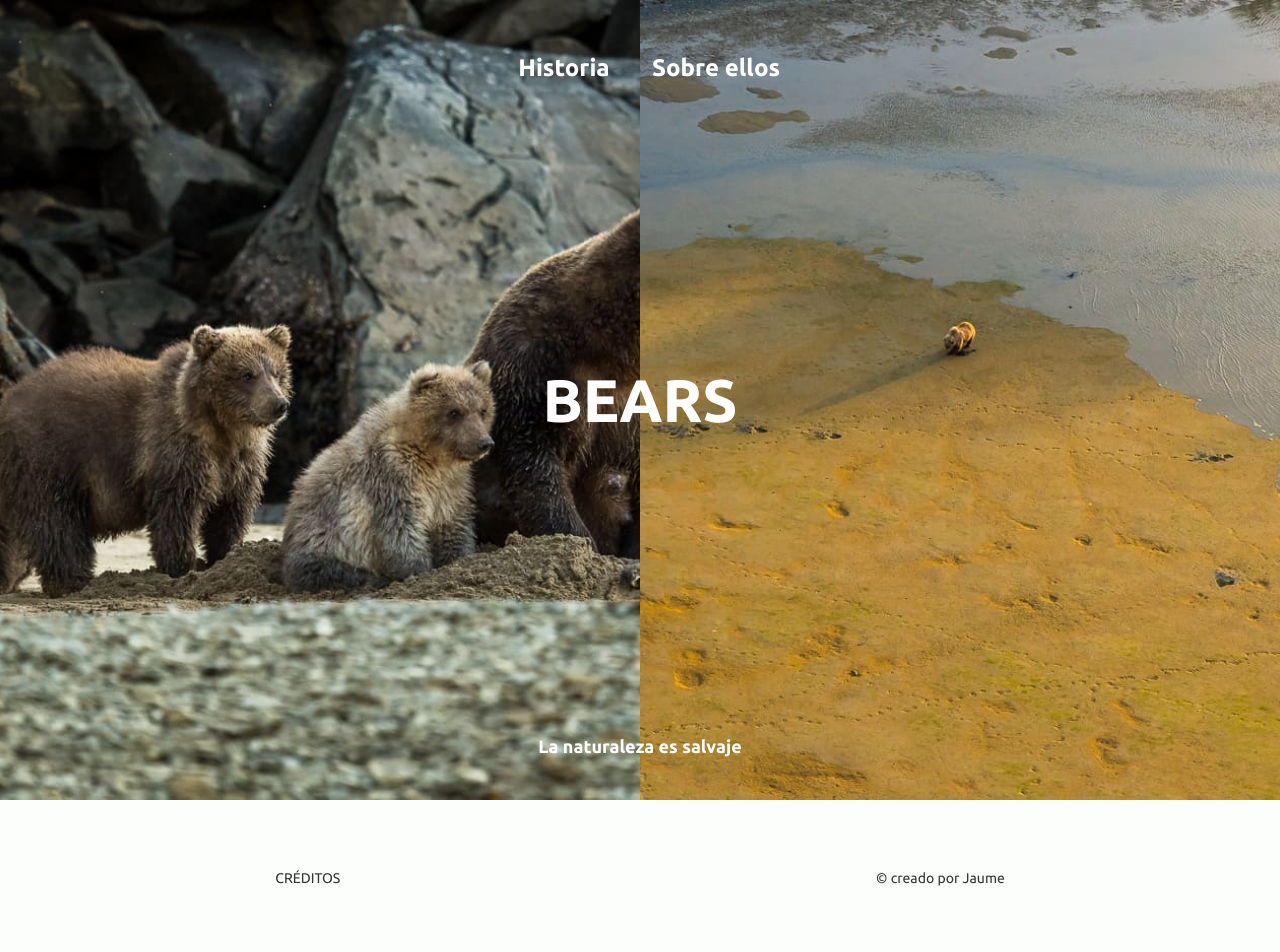
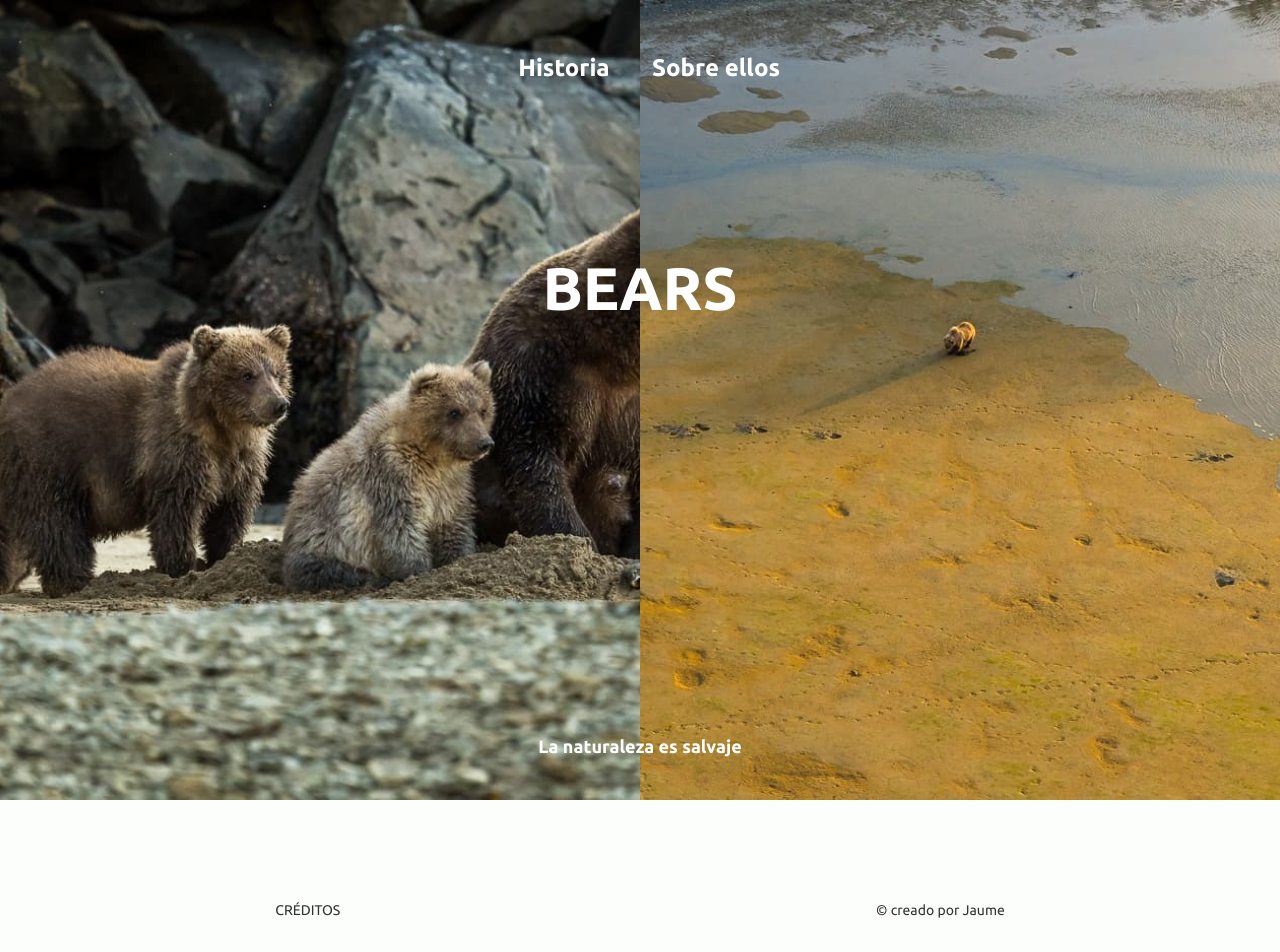
Before and after one commit to JaumeEsquerdo/bears-web, a React (Vite) app in the folder bears/: page / in a window 1280 px wide. Shown: the top 952 px of the page. Built offline with nearby package versions, Linux system fonts and the light colour scheme.

Commit message:
ajustar padding bt en el footer para mejorar robustez en animacion + logica con useLayoutEffect al contenido dinamico del footer

```diff
--- a/bears/src/App.tsx
+++ b/bears/src/App.tsx
@@ -76,7 +76,7 @@ function App() {
           <Header isOpen={isOpen} setIsOpen={setIsOpen} />
           <motion.h1
             ref={titleRef}
-            className="fixed z-40 text-6xl font-bold -translate-x-1/2 -translate-y-1/2 pointer-events-none top-1/2 left-1/2"
+            className="fixed z-40 text-6xl font-bold -translate-x-1/2 -translate-y-1/2 pointer-events-none top-[36%] left-1/2"
             style={{ color }}
           >
             BEARS
--- a/bears/src/components/Contenido.tsx
+++ b/bears/src/components/Contenido.tsx
@@ -9,7 +9,7 @@ export const Contenido = ({ children }: Props) => {
     return (
 
         <motion.div
-            className="relative flex flex-col items-center justify-between w-full min-h-screen p-8 overflow-hidden"
+            className="relative flex flex-col items-center w-full min-h-screen p-8 overflow-hidden"
             initial={{ opacity: 0, x: -100 }}
             animate={{ opacity: 1, x: 0 }}
             exit={{ opacity: 0, x: 100 }}
--- a/bears/src/components/FooterContenido.tsx
+++ b/bears/src/components/FooterContenido.tsx
@@ -1,10 +1,12 @@
-import { useState, useEffect } from "react";
+import { useState, useEffect, useRef, useLayoutEffect } from "react";
 import { motion } from 'framer-motion'
 import { useSection } from "../hooks/useSection";
 
 
 export const FooterContenido = () => {
     const [footerOpen, setFooterOpen] = useState(false)
+    const contentRef = useRef<HTMLDivElement>(null)
+    const [height, setHeight] = useState(0)
     const section = useSection();
 
     useEffect(() => {
@@ -14,11 +16,18 @@ export const FooterContenido = () => {
         return () => clearTimeout(id);
     }, [section]);
 
+    useLayoutEffect(() => {
+        if (contentRef.current) {
+            setHeight(contentRef.current.scrollHeight)
+        }
+    }, [footerOpen])
+
+    /* meto un padding top en el footer alto para poder animar sin que justify-between me mueva contenido por tener huecos incompletos en el alyout, y asi ganar estabilidad....
+    también podria haber jugado con flex 1 en el contenido, pero en este caso por temas de robustez he preferido este  */
     return (
-        <footer className="w-3/5"
+        <footer className="w-3/5">
+            <motion.div className="flex justify-between w-full pt-48 pb-6"
 
-        >
-            <motion.div className="flex justify-between w-full pt-40 pb-6"
             >
                 <button onClick={() => setFooterOpen(!footerOpen)} className="text-sm cursor-pointer text-main">CRÉDITOS</button>
                 <a className="text-sm text-main" href="https://github.com/JaumeEsquerdo" target="_blank"
@@ -27,17 +36,19 @@ export const FooterContenido = () => {
             <motion.div
                 initial={false}
                 animate={{
-                    height: footerOpen ? 'auto' : 0,
-                    opacity: footerOpen ? 1 : 0
+                    height: footerOpen ? height : 0,
+                    opacity: footerOpen ? 1 : 0,
                 }}
                 transition={{ duration: 0.8, ease: 'easeInOut' }}
-                className="flex flex-col gap-3.5 pb-6 w-[48%]"
+                className="flex flex-col gap-3.5 pb-6 w-[48%] overflow-hidden"
             >
-                <p className="text-sm text-main">Las fotografías que aparecen en esta web son propiedad de David Bittner, investigador y protagonista de la película documental Bear‑Like (Como un Oso), en la que se relatan encuentros cercanos con osos pardos (grizzly) en la península de Alaska.</p>
-                <p className="text-sm text-main">El material visual y las experiencias documentadas provienen de situaciones reales vividas durante la producción y el rodaje, y su inclusión aquí tiene el propósito de comparti ello sin que signifique una recomendación para replicar comportamientos similares en la naturaleza.</p>
-                <p className="text-sm text-main">El texto informativo y divulgador presente en esta web sobre los acercamientos, las interacciones y la crítica a la relación entre seres humanos y osos grizzlies está formulado de manera intencionalmente abierta y ambigua. La historia del documental Grizzly Man (dirigido por Werner Herzog), por ejemplo, muestra a un activista que pasó años convivendo con osos salvajes y terminó muriendo junto con su compañera mientras lo hacía —un caso que ha generado amplios debates sobre los límites entre el activismo, la empatía hacia la fauna y la seguridad tanto de los animales como de las personas involucradas.</p>
-                <p className="text-sm text-main">No pretendo imponer ninguna postura sobre si ciertos acercamientos son éticos o no. Más bien, transmito lo que ha pasado y lo que está pasando, invitando a cada visitante a cuestionarse y debatir consigo mismo.</p>
-                <p className="text-sm text-main">Este sitio es conceptual y ha sido creado expresamente para explorar estas preguntas desde múltiples ángulos, sin pretender ofrecer una verdad definitiva. Su objetivo es fomentar la reflexión, acompañada de imágenes que muestran, sin lugar a dudas, la belleza de esta especie y su hábitat.</p>
+                <div ref={contentRef} className="flex flex-col gap-3.5 pb-6 ">
+                    <p className="text-sm text-main">Las fotografías que aparecen en esta web son propiedad de David Bittner, investigador y protagonista de la película documental Bear‑Like (Como un Oso), en la que se relatan encuentros cercanos con osos pardos (grizzly) en la península de Alaska.</p>
+                    <p className="text-sm text-main">El material visual y las experiencias documentadas provienen de situaciones reales vividas durante la producción y el rodaje, y su inclusión aquí tiene el propósito de comparti ello sin que signifique una recomendación para replicar comportamientos similares en la naturaleza.</p>
+                    <p className="text-sm text-main">El texto informativo y divulgador presente en esta web sobre los acercamientos, las interacciones y la crítica a la relación entre seres humanos y osos grizzlies está formulado de manera intencionalmente abierta y ambigua. La historia del documental Grizzly Man (dirigido por Werner Herzog), por ejemplo, muestra a un activista que pasó años convivendo con osos salvajes y terminó muriendo junto con su compañera mientras lo hacía —un caso que ha generado amplios debates sobre los límites entre el activismo, la empatía hacia la fauna y la seguridad tanto de los animales como de las personas involucradas.</p>
+                    <p className="text-sm text-main">No pretendo imponer ninguna postura sobre si ciertos acercamientos son éticos o no. Más bien, transmito lo que ha pasado y lo que está pasando, invitando a cada visitante a cuestionarse y debatir consigo mismo.</p>
+                    <p className="text-sm text-main">Este sitio es conceptual y ha sido creado expresamente para explorar estas preguntas desde múltiples ángulos, sin pretender ofrecer una verdad definitiva. Su objetivo es fomentar la reflexión, acompañada de imágenes que muestran, sin lugar a dudas, la belleza de esta especie y su hábitat.</p>
+                </div>
 
             </motion.div>
         </footer>
--- a/bears/src/components/Header.tsx
+++ b/bears/src/components/Header.tsx
@@ -41,7 +41,7 @@ export const Header = ({ isOpen, setIsOpen }: HeaderProps) => {
             transition={{ duration: 0.8, ease: [0.4, 0, 0.2, 1] }}
             initial='open'
             animate={isOpen ? 'closed' : 'open'}
-            className="absolute flex justify-center pt-5 text-white -translate-x-1/2 gap-9 left-1/2 w-fit top-1/25 z-1000">
+            className="fixed flex justify-center pt-5 text-white -translate-x-1/2 gap-9 left-1/2 w-fit top-1/25 z-1000">
             <nav className="grid grid-cols-2 gap-6">
                 <button className="text-2xl font-bold cursor-pointer" onClick={openHistoria}>Historia</button>
                 <button className="text-2xl font-bold cursor-pointer" onClick={openSobreEllos}>Sobre ellos</button>
--- a/bears/src/components/Historia.tsx
+++ b/bears/src/components/Historia.tsx
@@ -1,8 +1,7 @@
 
 const Historia = () => {
     return (
-        <div className="flex flex-col justify-between flex-1 h-full pb-40">
-
+        <div className="flex flex-col flex-1 pb-40">
             <div className="flex flex-col gap-5">
                 <p className="text-sm text-main ">El ser humano observa lo salvaje desde la distancia hasta que la distancia deja de ser suficiente. La necesidad de comprender, documentar y nombrar lo que no controla acaba convirtiéndose en un acto de aproximación constante, donde la curiosidad se confunde con pertenencia. En ese gesto aparece una pregunta silenciosa: si mirar ya es una forma de intervenir.</p>
                 <p className="text-sm text-main">La naturaleza, sin embargo, no responde a esa intención. No hay moral, ni empatía, ni concesiones. La supervivencia dicta decisiones que resultan incómodas para la mirada humana: crías abandonadas, territorios defendidos sin aviso, equilibrios que no admiten correcciones externas. Lo salvaje no necesita ser entendido para existir.
--- a/bears/src/components/SobreEllos.tsx
+++ b/bears/src/components/SobreEllos.tsx
@@ -5,7 +5,7 @@ import { SobreEllosItem } from "./SobreEllosItem";
 const SobreEllos = () => {
 
     return (
-        <div className="flex flex-col justify-between gap-72">
+        <div className="flex flex-col justify-between flex-1 gap-72">
             <p className="text-sm text-main">Los osos grizzly son uno de los símbolos más icónicos de la vida salvaje de Norteamérica. Solitarios, poderosos y adaptables, habitan bosques, montañas y ríos, donde desarrollan complejas interacciones sociales y buscan su alimento según la estación. A través de documentales y relatos cercanos, podemos observar su comportamiento de manera única, siempre manteniendo su naturaleza salvaje.</p>
 
             <section className="grid grid-cols-2 gap-x-12 gap-y-16">
--- a/bears/src/hooks/useImageCarousel.ts
+++ b/bears/src/hooks/useImageCarousel.ts
@@ -1,4 +1,7 @@
 import { useEffect, useRef, useState } from "react";
+
+/* El navegador descarga las imágenes una vez
+El hook solo decide QUÉ imagen renderizar seguro */
 
 export const useImageCarousel = (imgs: string[], interval = 3000) => {
   const [displayImg, setDisplayImg] = useState(imgs[0]);
@@ -7,7 +10,7 @@ export const useImageCarousel = (imgs: string[], interval = 3000) => {
 
   /* Referencia al setInterval para poder limpiarlo */
   const timerRef = useRef<number | null>(null);
-  /*Set que recuerda qué imágenes ya se han cargado */
+  /*Set que recuerda qué imágenes ya se han cargado sin causar renders */
   const loadedRef = useRef<Set<string>>(new Set());
   /* guardamos las ref de las img */
   const preloadedImagesRef = useRef<HTMLImageElement[]>([]);
--- a/bears/src/hooks/usePreloadImages.ts
+++ b/bears/src/hooks/usePreloadImages.ts
@@ -1,7 +1,8 @@
 import { useEffect, useState } from "react";
 
-/* hook para hacer saber si todas las imgs de la portada están listas */
-/* sirve para pantalla inicial / loader */
+/* hook para hacer saber si todas las imgs de la portada están listas
+'No renderices nada hasta que esté TODO descargado'
+*/
 
 export const usePreloadImages = (images: string[]) => {
   const [loaded, setLoaded] = useState(false);
```
